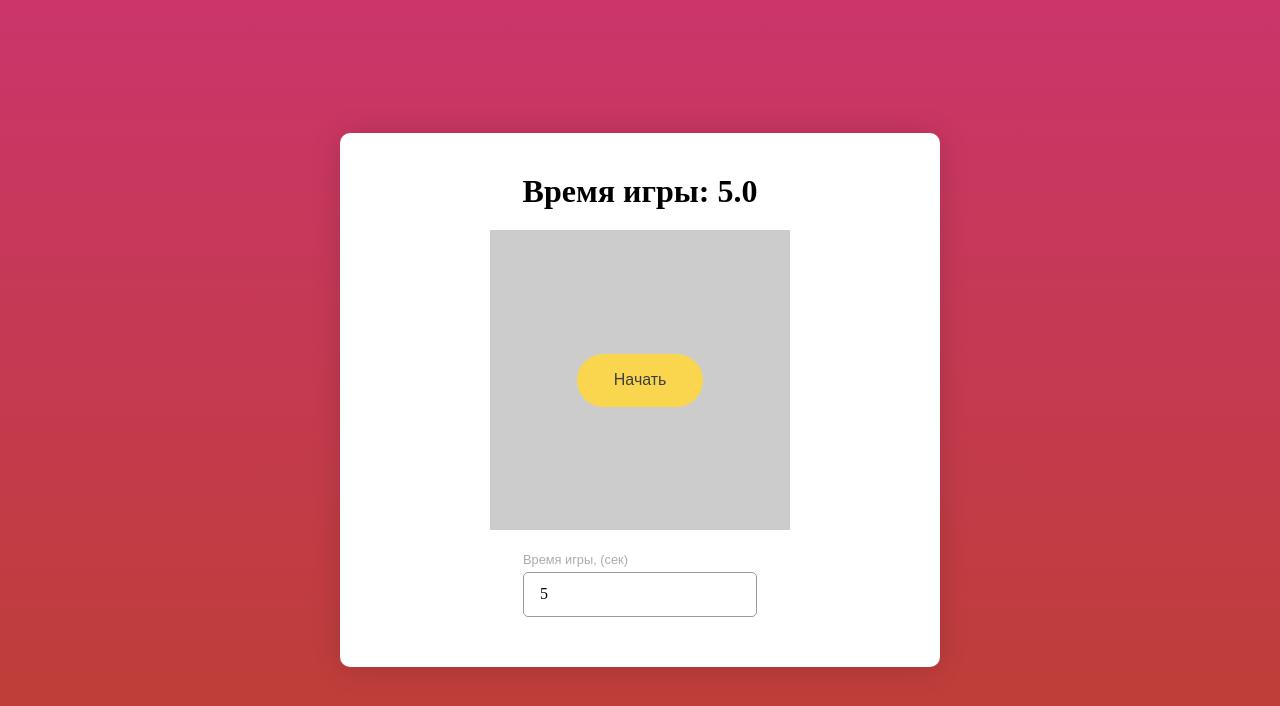
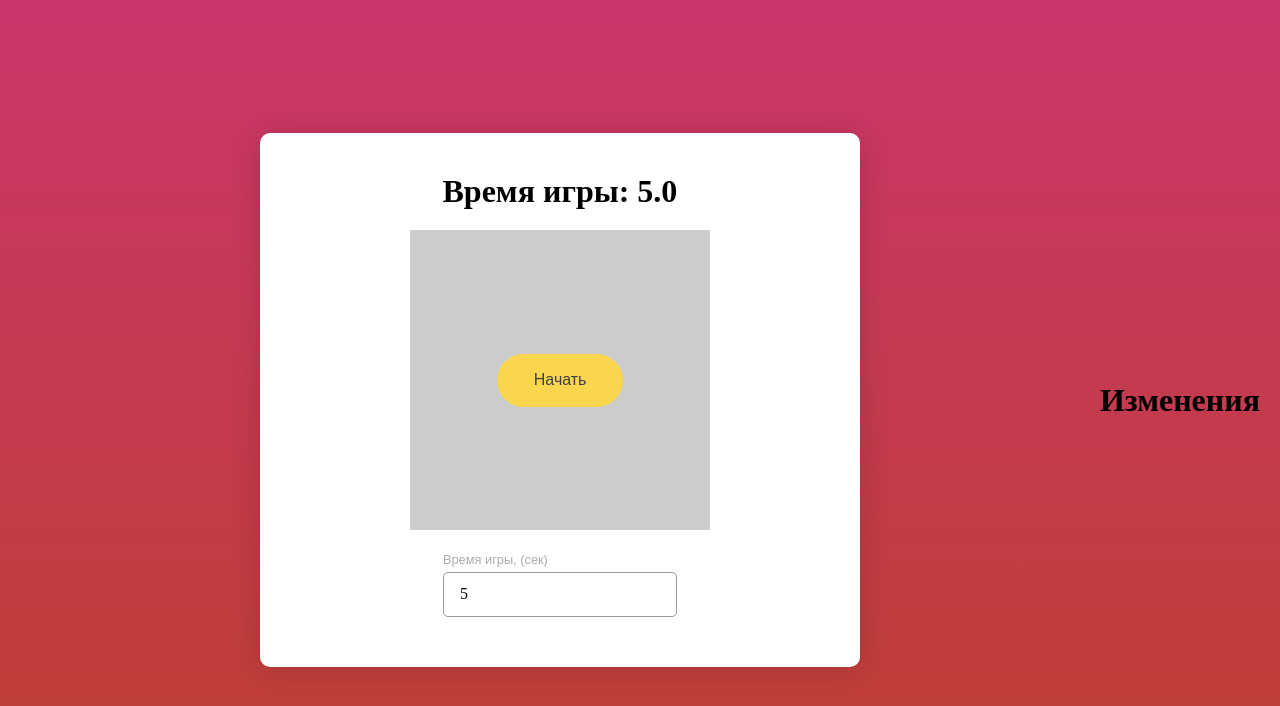
Before and after one commit to DmitriyMutagen/GameProject, a plain HTML site: page index.html in a window 1280 px wide. Drawn offline with Linux system fonts and the light colour scheme.

Commit message:
Добавил h1

```diff
--- a/index.html
+++ b/index.html
@@ -26,7 +26,7 @@
       </div>
     </div>
   </div>
-
+ <h1>Изменения</h1>
 
   <script src="index.js"></script>
 </body>
```
